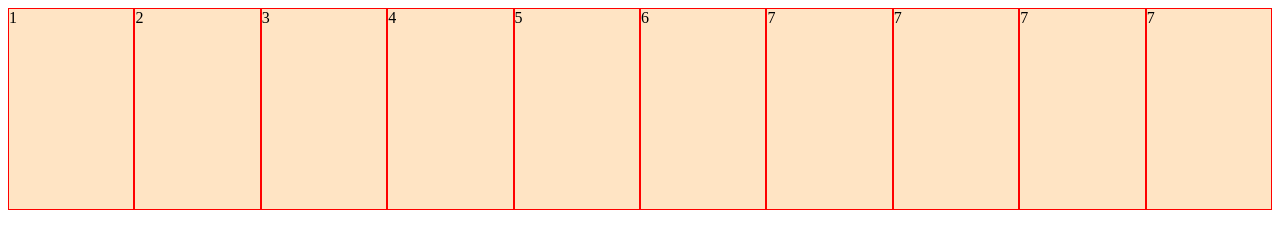
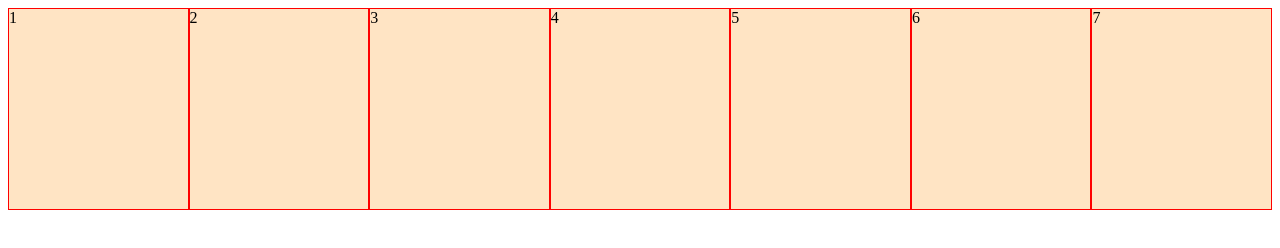
Before and after one commit to chamilou/portfolio, a plain HTML site: page test.html in a window 1280 px wide. Drawn offline with Linux system fonts and the light colour scheme.

Commit message:
removed 3 line in test

```diff
--- a/test.html
+++ b/test.html
@@ -55,9 +55,7 @@
         <section class="col5">5</section>
         <section class="col6">6</section>
         <section class="col7">7</section>
-        <section class="col7">7</section>
-        <section class="col7">7</section>
-        <section class="col7">7</section>
+
 
 
     </main>
```
